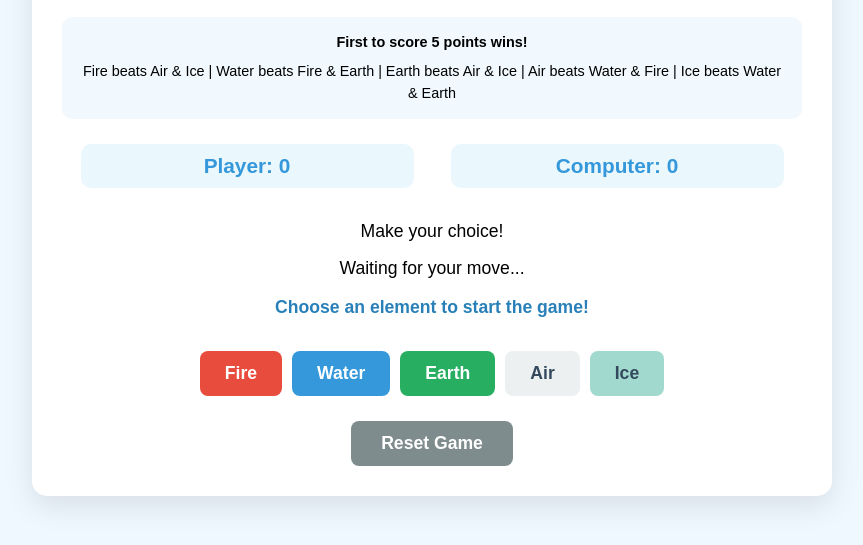
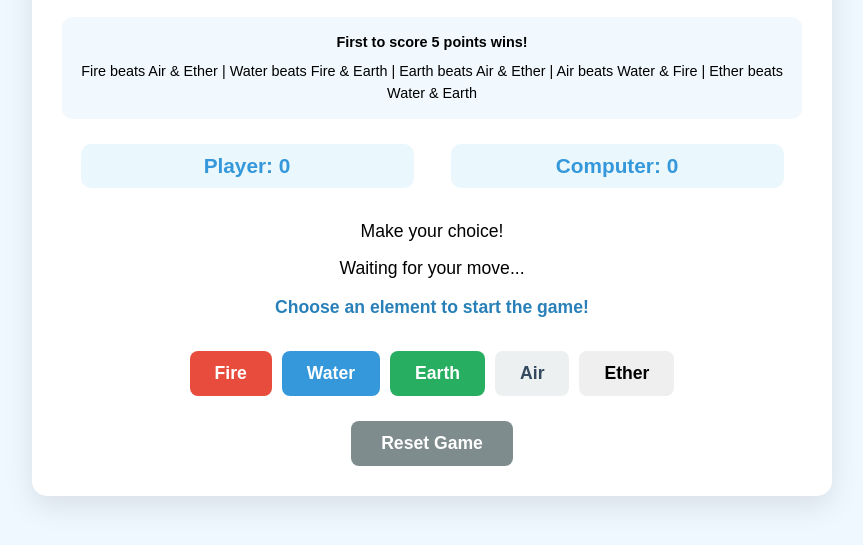
Before and after one commit to AurobindoSaxena/game-of-elements, a website: page index.html in a window 1280 px wide. Shown: the part 191-736 px from the top of the page, without its empty margins (208-1071 px from the left). Drawn offline with Linux system fonts and the light colour scheme.

Commit message:
Update index.html

```diff
--- a/index.html
+++ b/index.html
@@ -12,7 +12,7 @@
 
         <div class="instructions">
             <p>First to score 5 points wins!</p>
-            <p>Fire beats Air & Ice | Water beats Fire & Earth | Earth beats Air & Ice | Air beats Water & Fire | Ice beats Water & Earth</p>
+            <p>Fire beats Air & Ether | Water beats Fire & Earth | Earth beats Air & Ether | Air beats Water & Fire | Ether beats Water & Earth</p>
         </div>
 
         <div class="scoreboard">
@@ -35,7 +35,7 @@
             <button id="water" class="choice">Water</button>
             <button id="earth" class="choice">Earth</button>
             <button id="air" class="choice">Air</button>
-            <button id="ice" class="choice">Ice</button>
+            <button id="Ether" class="choice">Ether</button>
         </div>
 
         <button id="reset-button">Reset Game</button>
```
